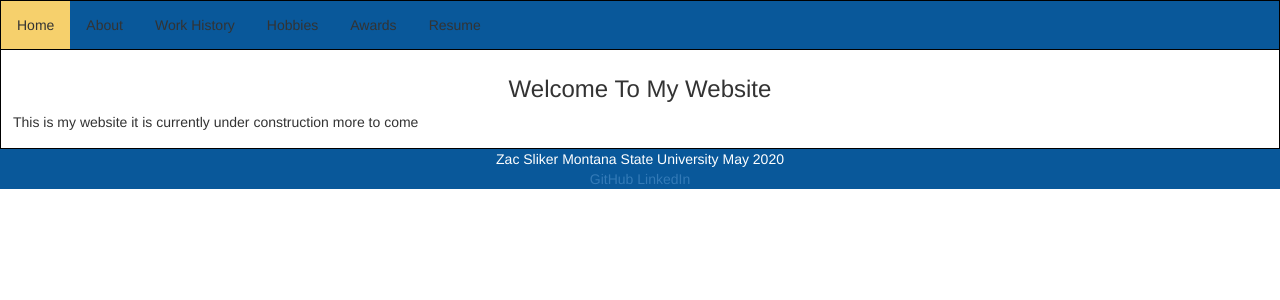
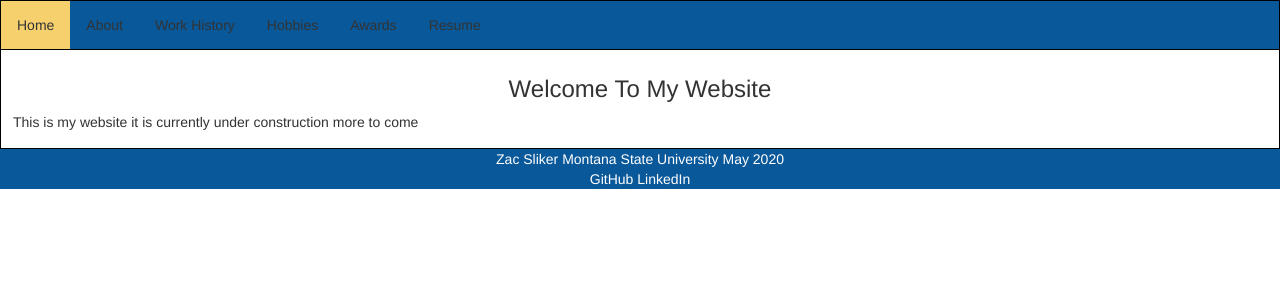
Before and after one commit to Trotsky88/Trotsky88.github.io, a PHP site: page / in a window 1280 px wide. Shown: the top 300 px of the page. Run offline with PHP 8.4, Linux system fonts and the light colour scheme.

Commit message:
Update styles.css

```diff
--- a/CSS/styles.css
+++ b/CSS/styles.css
@@ -42,7 +42,7 @@ header {
 
 }
 
-#links{
+a{
     color: white;
 }
 
```
